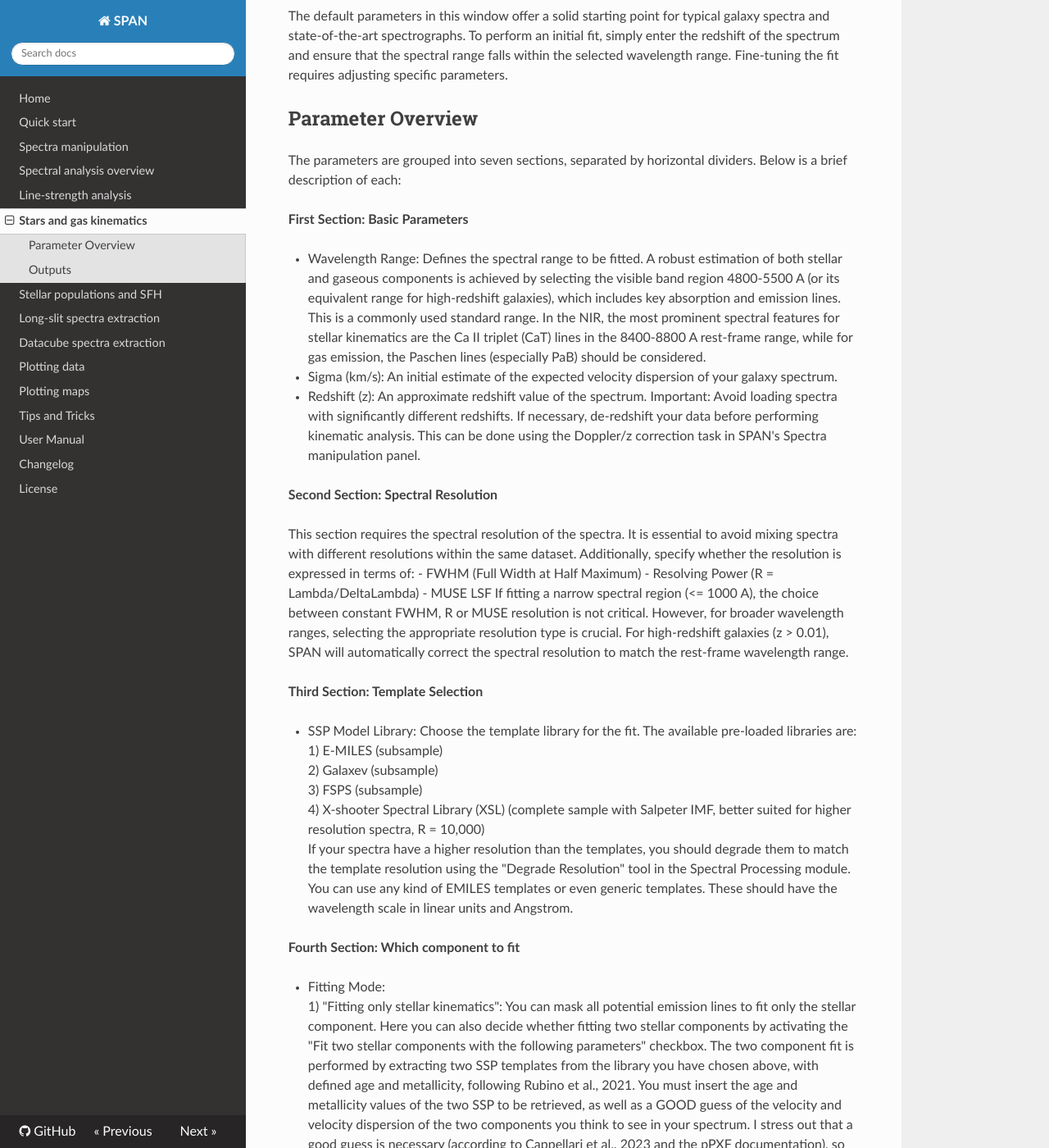
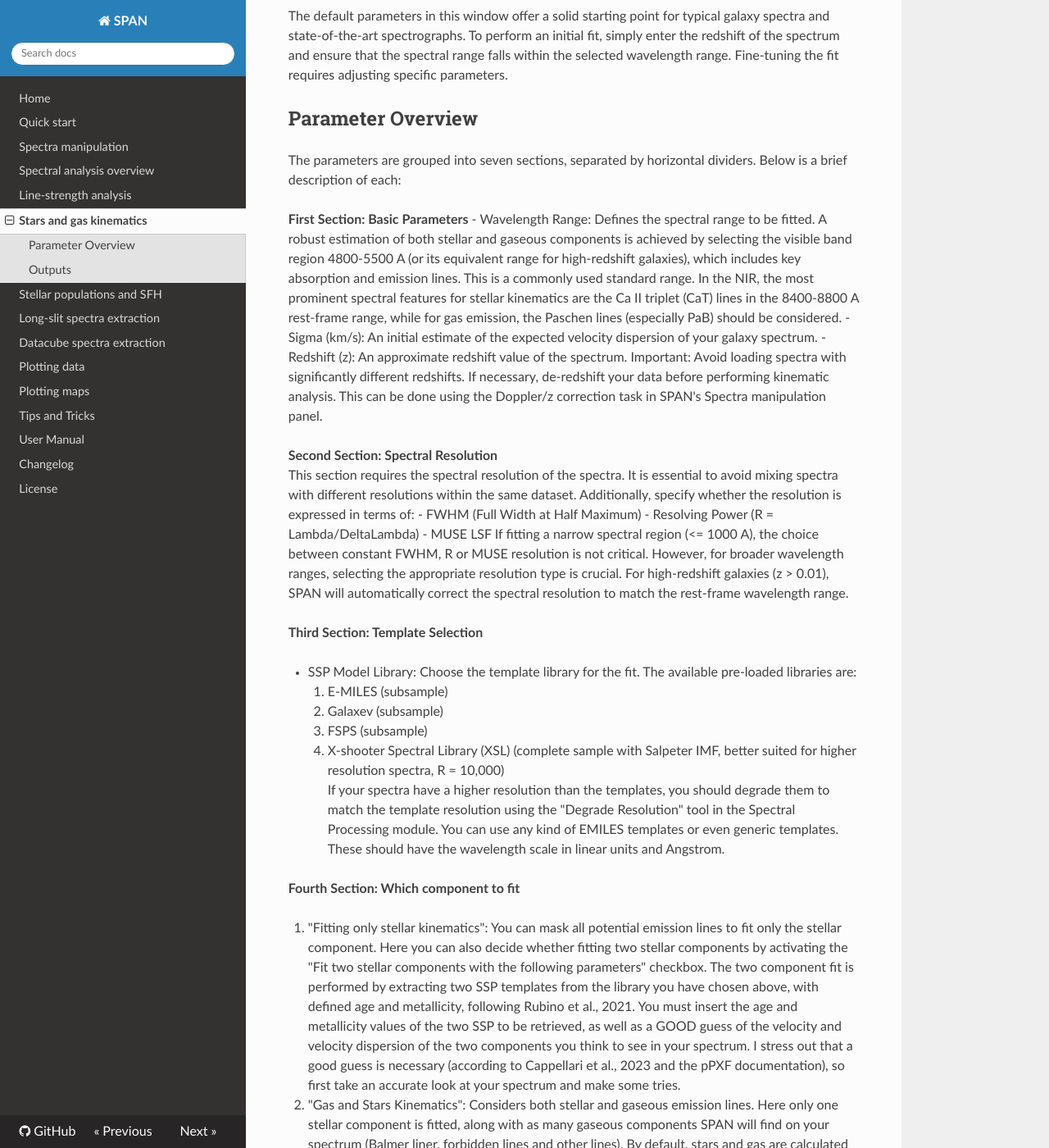
Before and after one commit to danielegasparri/span-gui, an MkDocs documentation site: the page built from docs/stars_and_gas_kinematics.md, in a window 1280 px wide and 1400 px high, scrolled down 829 px. Shown: the whole window at 82% size. Built offline with MkDocs 1.6.1, drawn with Linux system fonts in a browser that asks for light colours; nearby versions of some CDN libraries; some of the changed text lies outside the part shown.

Commit message:
Add files via upload

```diff
--- a/docs/stars_and_gas_kinematics.md
+++ b/docs/stars_and_gas_kinematics.md
@@ -19,14 +19,12 @@ Fine-tuning the fit requires adjusting specific parameters.
 The parameters are grouped into seven sections, separated by horizontal dividers. Below is a brief description of each:
 
 **First Section: Basic Parameters**
-
 - Wavelength Range: Defines the spectral range to be fitted. A robust estimation of both stellar and gaseous components is achieved by selecting the visible band region 4800-5500 A (or its equivalent range for high-redshift galaxies), which includes key absorption and emission lines. This is a commonly used standard range. In the NIR, the most prominent spectral features for stellar kinematics are the Ca II triplet (CaT) lines in the 8400-8800 A rest-frame range, while for gas emission, the Paschen lines (especially PaB) should be considered.
 - Sigma (km/s): An initial estimate of the expected velocity dispersion of your galaxy spectrum.
 - Redshift (z): An approximate redshift value of the spectrum. Important: Avoid loading spectra with significantly different redshifts. If necessary, de-redshift your data before performing kinematic analysis. This can be done using the Doppler/z correction task in SPAN's Spectra manipulation panel.
 
 
 **Second Section: Spectral Resolution**
-
 This section requires the spectral resolution of the spectra. It is essential to avoid mixing spectra with different resolutions within the same dataset.
 Additionally, specify whether the resolution is expressed in terms of:
 - FWHM (Full Width at Half Maximum)
@@ -38,19 +36,18 @@ If fitting a narrow spectral region (<= 1000 A), the choice between constant FWH
 **Third Section: Template Selection**
 
 - SSP Model Library: Choose the template library for the fit. The available pre-loaded libraries are:
-	1) E-MILES (subsample)
-	2) Galaxev (subsample)
-	3) FSPS (subsample)
-	4) X-shooter Spectral Library (XSL) (complete sample with Salpeter IMF, better suited for higher resolution spectra, R = 10,000)
+	1. E-MILES (subsample)
+	2. Galaxev (subsample)
+	3. FSPS (subsample)
+	4. X-shooter Spectral Library (XSL) (complete sample with Salpeter IMF, better suited for higher resolution spectra, R = 10,000)
   If your spectra have a higher resolution than the templates, you should degrade them to match the template resolution using the "Degrade Resolution" tool in the Spectral Processing module.
   You can use any kind of EMILES templates or even generic templates. These should have the wavelength scale in linear units and Angstrom.
 
 
 **Fourth Section: Which component to fit**
 
-- Fitting Mode:
-	1) "Fitting only stellar kinematics": You can mask all potential emission lines to fit only the stellar component. Here you can also decide whether fitting two stellar components by activating the "Fit two stellar components with the following parameters" checkbox. The two component fit is performed by extracting two SSP templates from the library you have chosen above, with defined age and metallicity, following Rubino et al., 2021. You must insert the age and metallicity values of the two SSP to be retrieved, as well as a GOOD guess of the velocity and velocity dispersion of the two components you think to see in your spectrum. I stress out that a good guess is necessary (according to Cappellari et al., 2023 and the pPXF documentation), so first take an accurate look at your spectrum and make some tries.
-	2) "Gas and Stars Kinematics": Considers both stellar and gaseous emission lines. Here only one stellar component is fitted, along with as many gaseous components SPAN will find on your spectrum (Balmer liner, forbidden lines and other lines). By default, stars and gas are calculated within the same fit. However, often is necessary to fix the stellar kinematics to perform a more accurate gas fit. The option "Fixing stellar kinematics first" will perform a first fit only for the stellar components and will use the kinematics moments derived to fix them in the subsequent fit for the gas component.
+1. "Fitting only stellar kinematics": You can mask all potential emission lines to fit only the stellar component. Here you can also decide whether fitting two stellar components by activating the "Fit two stellar components with the following parameters" checkbox. The two component fit is performed by extracting two SSP templates from the library you have chosen above, with defined age and metallicity, following Rubino et al., 2021. You must insert the age and metallicity values of the two SSP to be retrieved, as well as a GOOD guess of the velocity and velocity dispersion of the two components you think to see in your spectrum. I stress out that a good guess is necessary (according to Cappellari et al., 2023 and the pPXF documentation), so first take an accurate look at your spectrum and make some tries.
+2. "Gas and Stars Kinematics": Considers both stellar and gaseous emission lines. Here only one stellar component is fitted, along with as many gaseous components SPAN will find on your spectrum (Balmer liner, forbidden lines and other lines). By default, stars and gas are calculated within the same fit. However, often is necessary to fix the stellar kinematics to perform a more accurate gas fit. The option "Fixing stellar kinematics first" will perform a first fit only for the stellar components and will use the kinematics moments derived to fix them in the subsequent fit for the gas component.
 
 
 **Fifth Section: Dust and masking**
@@ -64,10 +61,8 @@ There are two masking options available: the manual ones, by inserting the wavel
   Minimum: 2 (radial velocity + velocity dispersion).
   Maximum: 6.
   Typical values: 2 for regular galaxies and/or for the two stellar component fit, 4 for interacting or asymmetric galaxies.
-
 - Polynomial Degree: Specifies the degree of additive and multiplicative polynomials used by pPXF to adjust the continuum level of spectral templates. Additive polynomials give reliable kinematics results. A degree of 4 is a good starting point.
 WARNING: Additive polynomials are fine for pure kinematics analysis but not for measuring the gas line fluxes. If you are interested also to a correct measurement of gas line fluxes, you should deactivate the additive degree polynomials (set the degree to -1) and use ONLY the multiplicative degree polynomials.
-
 - Noise Level: Represents the expected mean noise level in the spectrum (assumed constant across the wavelength range), used to compute the Chi^2 of the fit and derive formal uncertainties.
 As per the pPXF documentation (pPXF Documentation), formal uncertainties are meaningful only if Chi2 = 1.
 If unsure about the noise level, enable "Auto Noise". This feature will:
@@ -83,8 +78,7 @@ Particularly useful for galaxies with very low velocity dispersion compared to t
 
 
 ## Outputs ##
-In "Process selected" mode, if the option "Save processed spectra" is activated, the task produces:
-
+In **"Process selected"** mode, if the option "Save processed spectra" is activated, the task produces:
 - bestfit model spectrum
 - bestfit gas model spectrum (if kinematics of stars and gas is activated)
 - emission corrected spectrum (if kinematics of stars and gas is activated)
@@ -92,7 +86,8 @@ In "Process selected" mode, if the option "Save processed spectra" is activated,
 These spectra are saved in the "processed_spectra" subfolder within the "SPAN_results" folder.
 If you are not interested in these spectra products, you can just disable the option "Save processed spectra" and save some space on the disc.
 
-In "Process all" mode, for each spectrum, if "Save processed spectra" is activated, the task produces all the spectra in the "Process selected" mode, for each spectrum processed.
+In **"Process all"** mode, for each spectrum, if "Save processed spectra" is activated, the task produces all the spectra in the "Process selected" mode, for each spectrum processed.
 
 Moreover, an ASCII file (.dat) is stored in the "stars_and_gas_kinematics" subfolder containing the kinematics moments and the formal errors of the stellar component(s). If the option "Fitting gas and stellar kinematics together" is activated, an ASCII file containing the kinematics, flux and formal errors of the emission lines found is generated.
+
 If "Estimate the uncertainties with MonteCarlo simulations" is activated, another ASCII file is generated containing the stellar kinematics and the MonteCarlo uncertainties. MonteCarlo errors are not calculated for gas.
```
